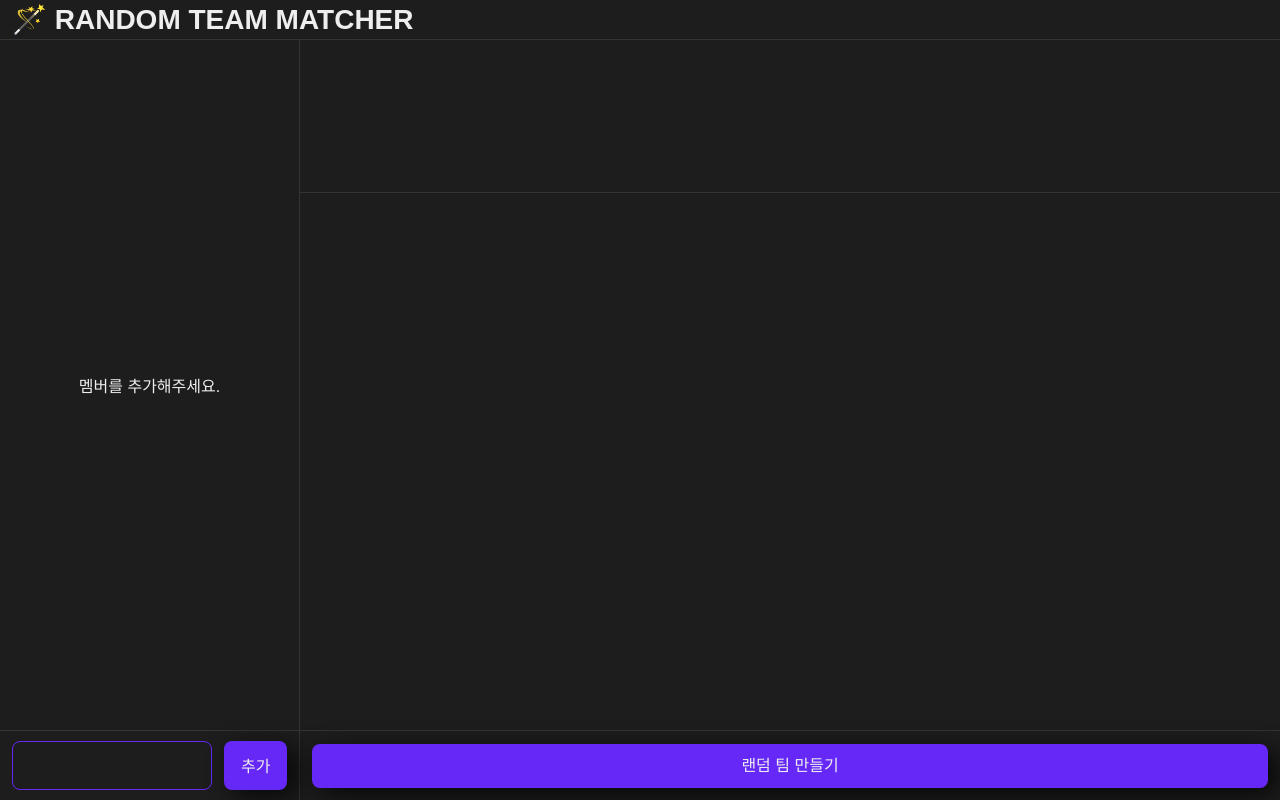
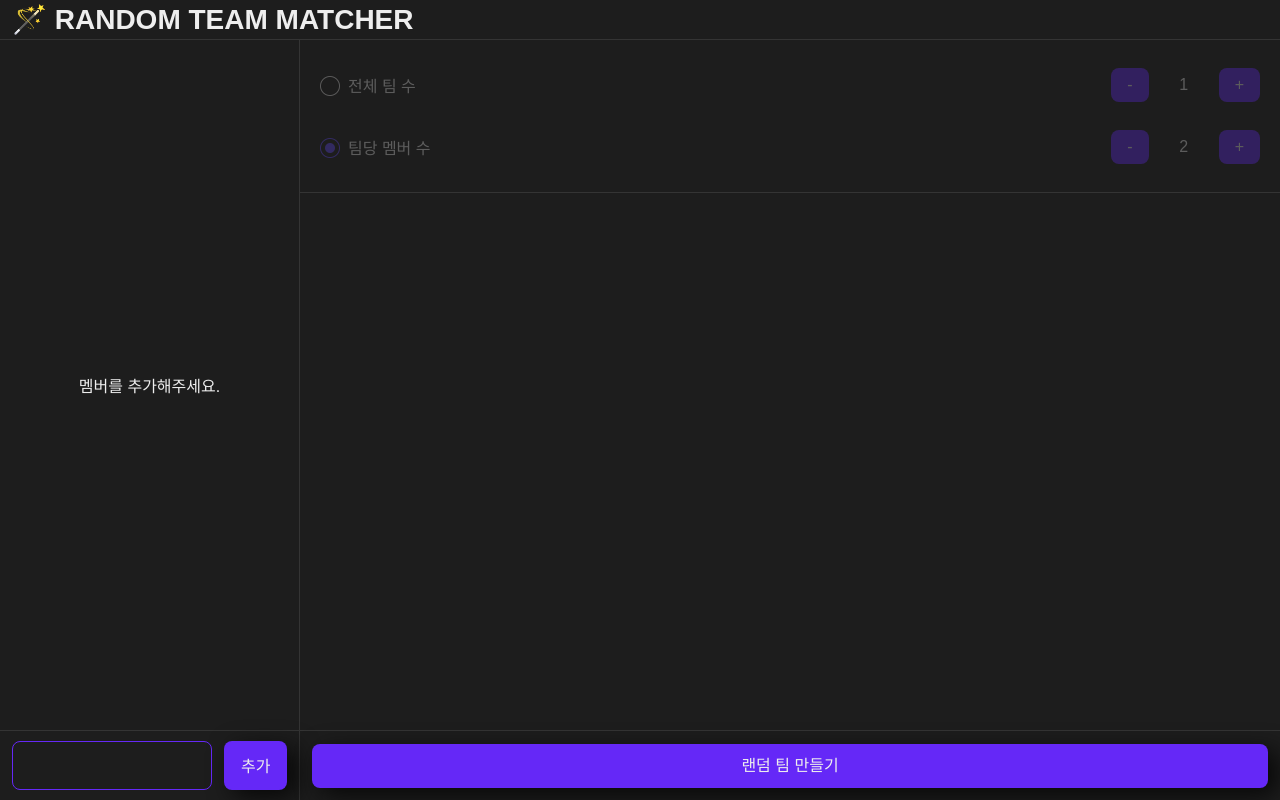
Before and after one commit to choiking10/random-team-matcher-ts, a React (Vite) app: page / in a window 1280 px wide. Built offline with nearby package versions, Linux system fonts and the light colour scheme.

Commit message:
feat: implement SettingBar

```diff
--- a/src/App.tsx
+++ b/src/App.tsx
@@ -3,9 +3,12 @@ import * as S from './App.style';
 import SettingBar from '@components/SettingBar/SettingBar';
 import Teams from '@components/Teams/Teams';
 import { useState } from 'react';
+import { ISettingOption } from '@components/SettingBar/SettingBar.interface';
+import { INITIAL_SETTING_OPTIONS } from '@components/SettingBar/SettingBar.const';
 
 function App() {
   const [members, setMembers] = useState<string[]>([]);
+  const [settingOptions, setSettingOptions] = useState<ISettingOption[]>(INITIAL_SETTING_OPTIONS);
 
   return (
     <>
@@ -15,7 +18,7 @@ function App() {
           <Members members={members} setMembers={setMembers} />
         </S.LNB>
         <S.Content>
-          <SettingBar />
+          <SettingBar settingOptions={settingOptions} setSettingOptions={setSettingOptions} />
           <Teams members={members} />
         </S.Content>
       </S.Layout>
--- /dev/null
+++ b/src/components/SettingBar/SettingBar.const.ts
@@ -0,0 +1,16 @@
+import { ISettingOption } from './SettingBar.interface';
+
+export const INITIAL_SETTING_OPTIONS: ISettingOption[] = [
+  {
+    title: '전체 팀 수',
+    checked: false,
+    id: 'team',
+    value: 1,
+  },
+  {
+    title: '팀당 멤버 수',
+    checked: true,
+    id: 'member',
+    value: 2,
+  },
+];
--- a/src/components/SettingBar/SettingBar.style.ts
+++ b/src/components/SettingBar/SettingBar.style.ts
@@ -0,0 +1,45 @@
+import Mixin from '@styles/mixin';
+import { styled } from 'styled-components';
+
+export const Ul = styled.ul`
+  width: 100%;
+  height: 100%;
+  ${Mixin.flex('space-evenly')};
+  flex-direction: column;
+`;
+
+export const Li = styled.li`
+  ${Mixin.flex('space-between')};
+  list-style: none;
+  padding: 0 20px;
+  width: 100%;
+`;
+
+export const Radio = styled.div`
+  input[type='radio']:disabled + label {
+    opacity: 0.3;
+  }
+
+  & * {
+    cursor: pointer;
+  }
+`;
+
+export const Counter = styled.div<{ selected: boolean }>`
+  ${Mixin.flex('center', 'center')};
+  opacity: 0.3;
+  ${({ selected }) =>
+    selected &&
+    `
+        opacity: 1;
+    `}
+
+  div {
+    width: 70px;
+    text-align: center;
+  }
+
+  button {
+    ${Mixin.button()};
+  }
+`;
--- a/src/components/SettingBar/SettingBar.tsx
+++ b/src/components/SettingBar/SettingBar.tsx
@@ -1,5 +1,47 @@
-const SettingBar = () => {
-  return <div></div>;
+import { ChangeEvent, Dispatch, SetStateAction } from 'react';
+import * as S from './SettingBar.style';
+import { ISettingOption } from './SettingBar.interface';
+
+interface IProps {
+  settingOptions: ISettingOption[];
+  setSettingOptions: Dispatch<SetStateAction<ISettingOption[]>>;
+}
+
+const SettingBar = ({ settingOptions, setSettingOptions }: IProps) => {
+  const handleChangeOptionType = (event: ChangeEvent<HTMLInputElement>) => {};
+
+  const handleCounter = (type: '+' | '-') => {
+    const add = type === '+' ? 1 : -1;
+  };
+
+  return (
+    <S.Ul>
+      {settingOptions.map(({ title, checked, id, value }) => (
+        <S.Li key={id}>
+          <S.Radio>
+            <input
+              disabled={true}
+              type="radio"
+              id={id}
+              value={id}
+              checked={checked}
+              onChange={handleChangeOptionType}
+            />
+            <label htmlFor={id}>{title}</label>
+          </S.Radio>
+          <S.Counter selected={false}>
+            <button disabled={true} onClick={handleCounter.bind(null, '-')}>
+              -
+            </button>
+            <div>{value}</div>
+            <button disabled={true} onClick={handleCounter.bind(null, '+')}>
+              +
+            </button>
+          </S.Counter>
+        </S.Li>
+      ))}
+    </S.Ul>
+  );
 };
 
 export default SettingBar;
--- /dev/null
+++ b/src/components/SettingBar/SettingBar.type.ts
@@ -0,0 +1 @@
+export type TSizeSetting = 'team' | 'member';
```
Also changed, not shown: src/components/SettingBar/SettingBar.interface.ts (added, +8 -0 lines).
